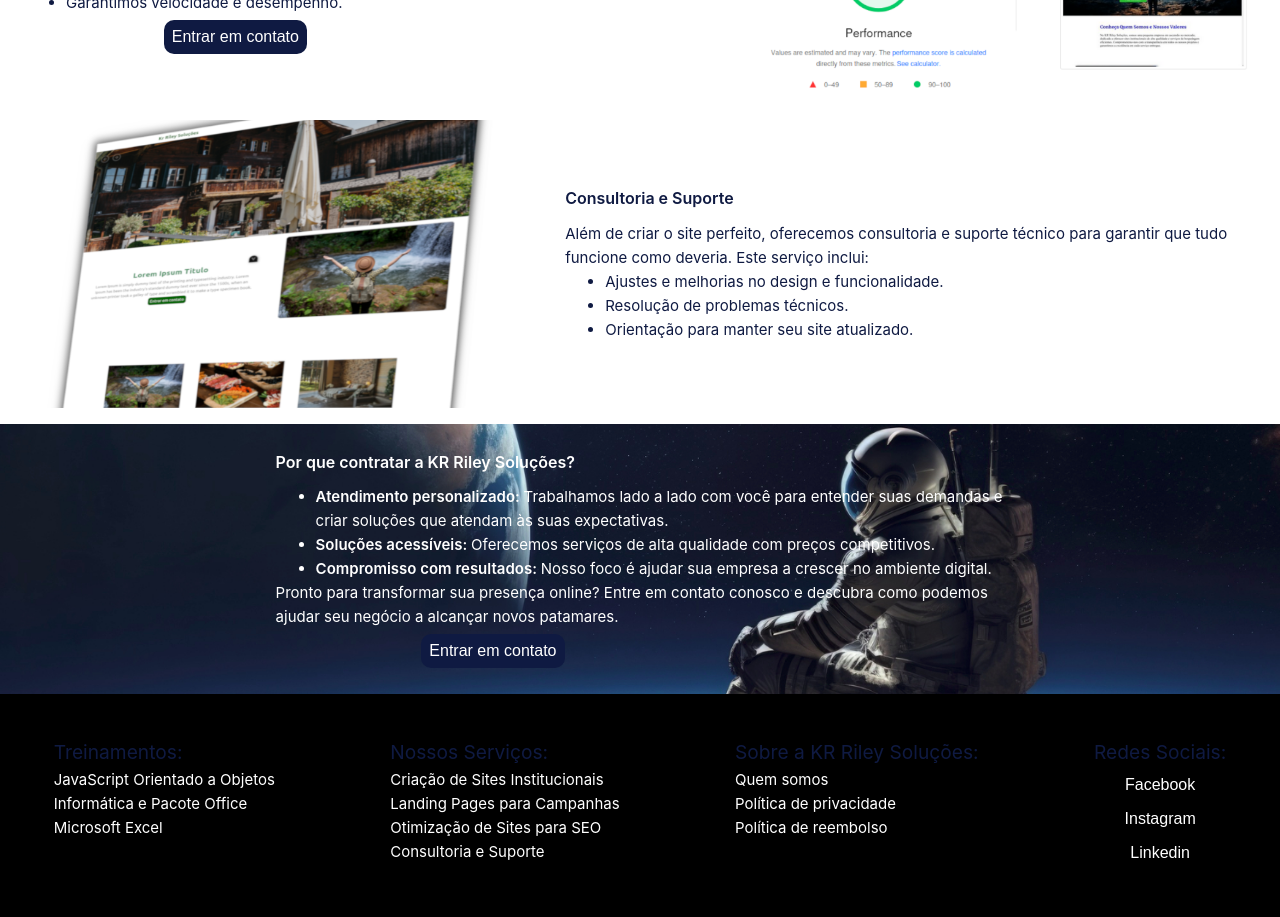
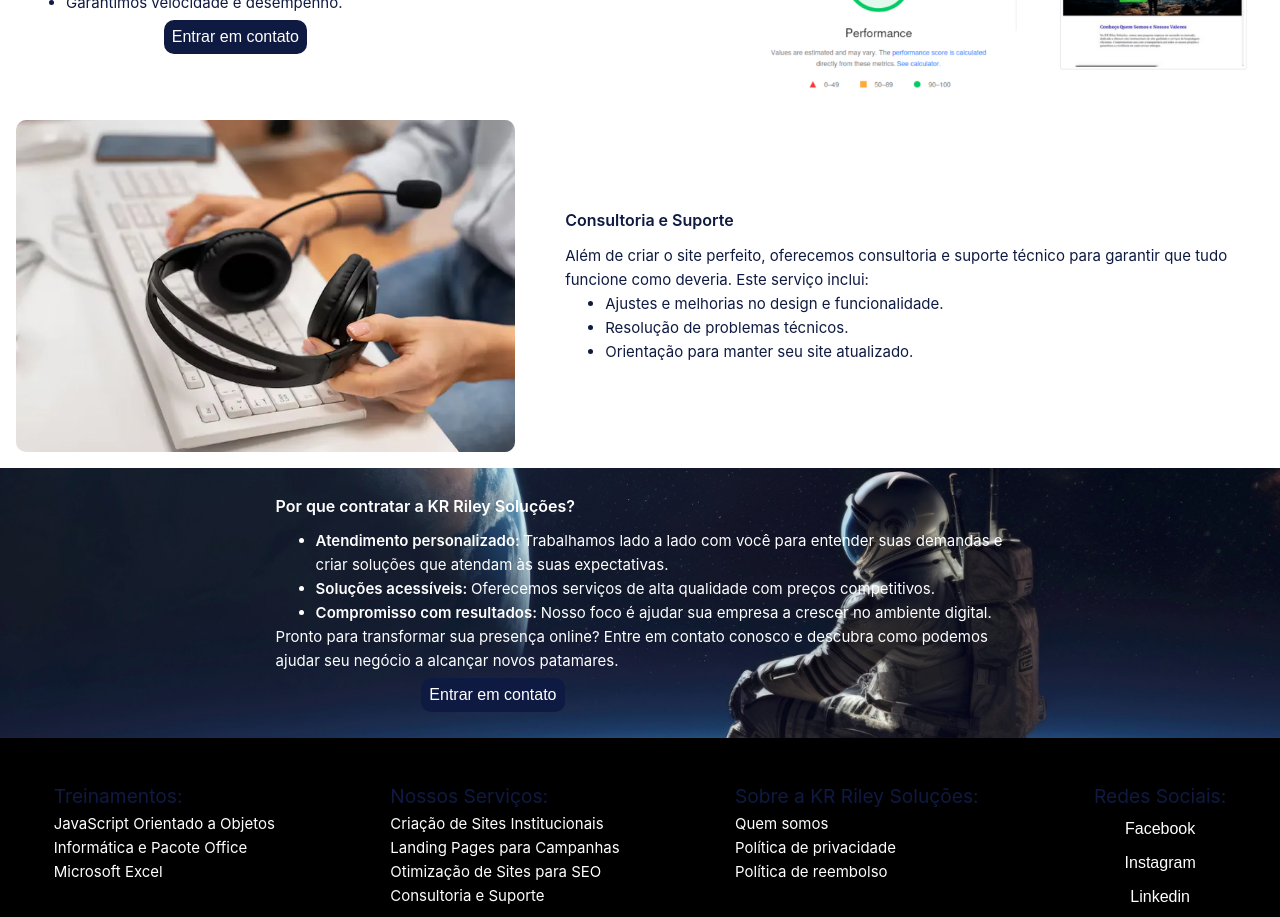
Before and after one commit to kreivesler/rileySolucoes, a Vue app: page /services in a window 1280 px wide. Shown: the part 1300-2217 px from the top of the page. Built offline with nearby package versions, Linux system fonts and the light colour scheme.

Commit message:
commit 12 	new file:   src/assets/images/fundo6.webp 	modified:   src/data/images.js 	modified:   src/views/ServicePage.vue

```diff
--- a/src/data/images.js
+++ b/src/data/images.js
@@ -9,6 +9,7 @@
 import bgimg9 from '@/assets/images/fundo3.webp'
 import bgimg10 from '@/assets/images/fundo4.webp'
 import bgimg11 from '@/assets/images/fundo5.webp'
+import bgimg12 from '@/assets/images/fundo6.webp'
 const imagenSite = [
   bgimg1,
   bgimg2,
@@ -20,6 +21,7 @@
   bgimg8,
   bgimg9,
   bgimg10,
-  bgimg11
+  bgimg11,
+  bgimg12
 ]
 export { imagenSite }
--- a/src/views/ServicePage.vue
+++ b/src/views/ServicePage.vue
@@ -72,7 +72,7 @@
 
   <ContainerComponent display-type="flex" flex-d="column">
 
-    <ImagemUnica :imgPath="imagenSite[8]"></ImagemUnica>
+    <ImagemUnica :imgPath="imagenSite[11]"></ImagemUnica>
 
     <CardComponent class="cardServices" :titulo-card="conteudoServicos[3].titulo" text-align="left">
       <p>{{ conteudoServicos[3].descricao }}</p>
```
Also changed, not shown: src/assets/images/fundo6.webp (added).
